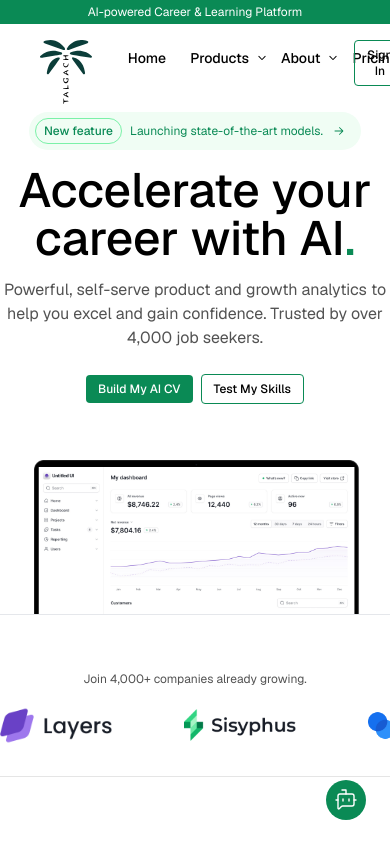
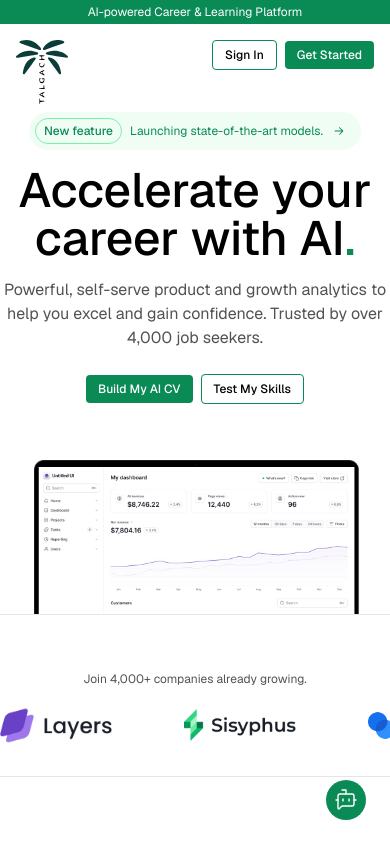
Before and after one commit to ShayokhShorfuddin/talgach-ai, a Next.js app: page / in a window 390 px wide. Shown: the top 844 px of the page. Built offline with nearby package versions, Linux system fonts and the light colour scheme.

Commit message:
implement navbar switch on viewport change

```diff
--- a/app/_components/navbar.tsx
+++ b/app/_components/navbar.tsx
@@ -1,3 +1,5 @@
+'use client';
+
 import Image from 'next/image';
 import Link from 'next/link';
 import chevron_down from '@/public/svgs/chevron-down.svg';
@@ -10,7 +12,40 @@ export default function Navbar() {
   return (
     <header>
       <nav>
-        <div className="flex justify-between items-start w-full mt-4 px-10">
+        <DesktopNavbar />
+        <MobileNavbar />
+      </nav>
+    </header>
+  );
+}
+
+function MobileNavbar() {
+  return (
+    <div className="flex sm:hidden justify-between items-start w-full mt-4 px-4 md:px-10">
+      <Image src={logo_green} alt="Logo" className="h-16 w-min mr-5" />
+
+      <div className="flex items-center gap-x-2">
+        <button
+          type="button"
+          className="border border-talgach-green py-1.5 px-3 rounded text-xs font-medium hover:cursor-pointer select-none"
+        >
+          Sign In
+        </button>
+
+        <button
+          type="button"
+          className="bg-talgach-green py-1.5 px-3 rounded text-xs font-medium text-white hover:cursor-pointer select-none"
+        >
+          Get Started
+        </button>
+      </div>
+    </div>
+  );
+}
+
+function DesktopNavbar() {
+  return (
+    <div className="hidden sm:flex justify-between items-start w-full mt-4 px-4 md:px-10">
       <div className="flex gap-x-2">
         <Image src={logo_green} alt="Logo" className="h-16 w-min mr-5" />
 
@@ -49,8 +84,6 @@ export default function Navbar() {
         </button>
       </div>
     </div>
-      </nav>
-    </header>
   );
 }
 
```
Lines whose indentation alone changed are shown as unchanged.
